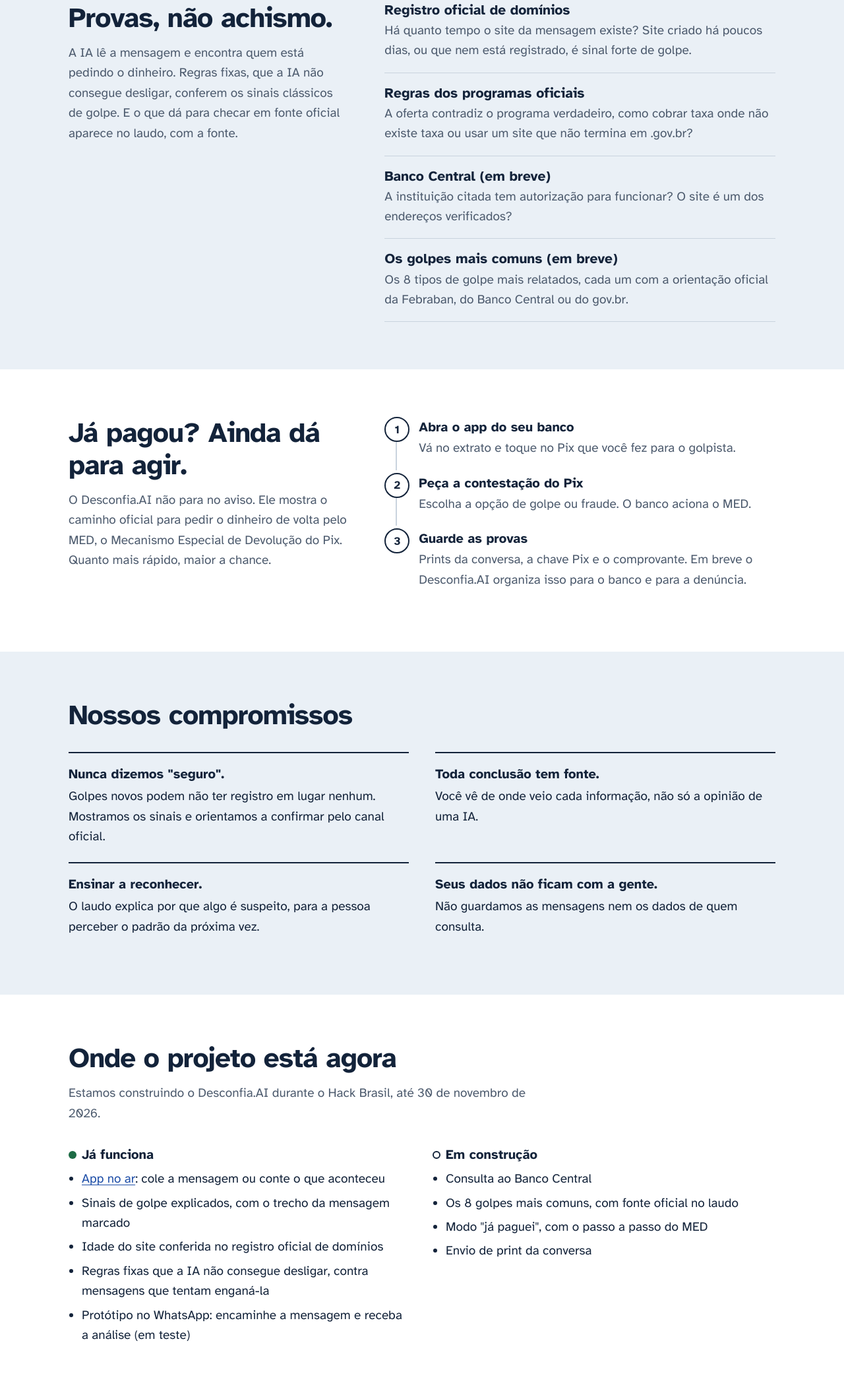
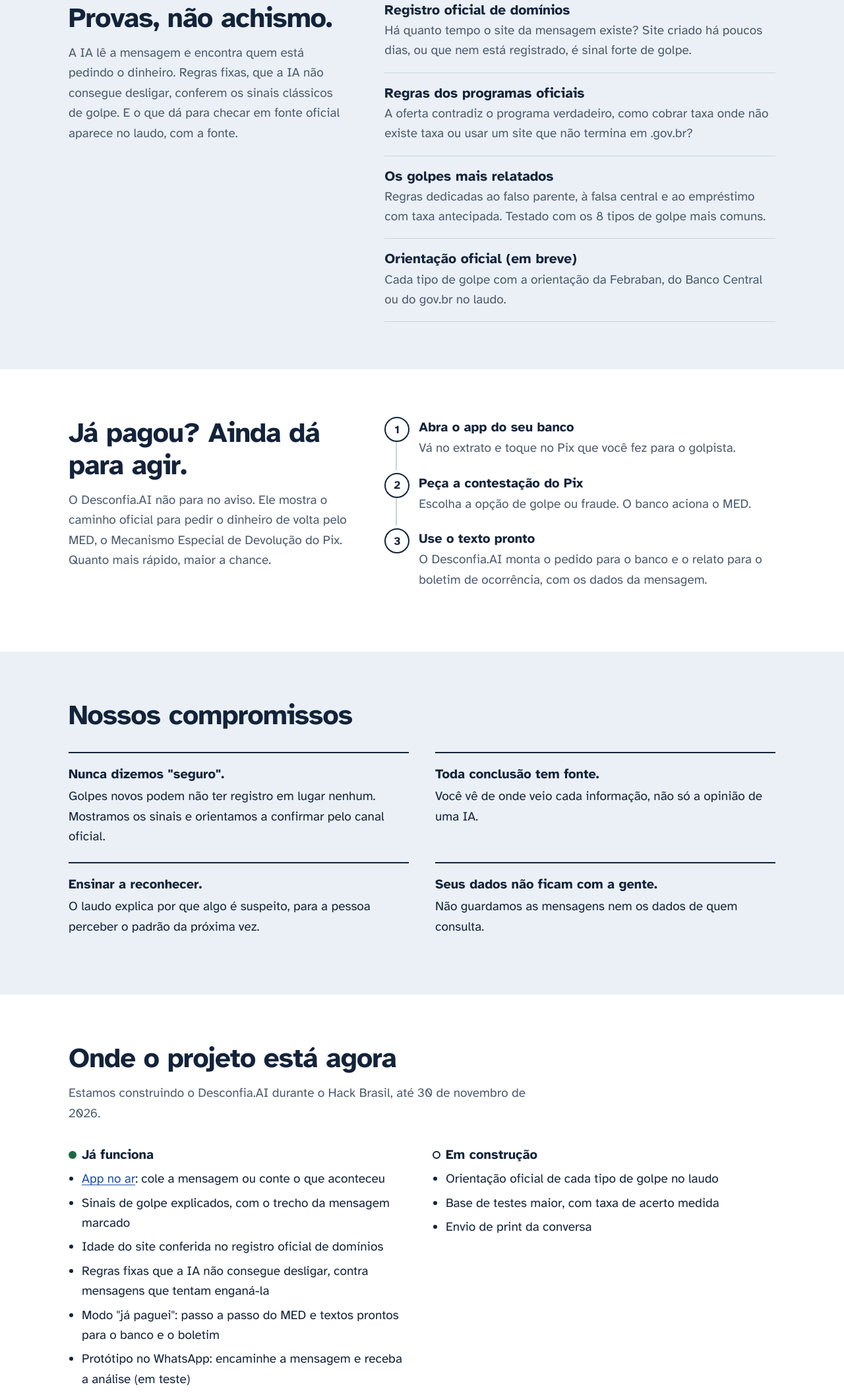
Before and after one commit to emanuelmoretticosta-netizen/desconfia-ai, a plain HTML site: page index.html in a window 1280 px wide. Shown: the part 1471-3586 px from the top of the page at 66% size. Drawn offline with Linux system fonts and the light colour scheme.

Commit message:
README e pagina: modo ja paguei pronto e resultado dos testes

```diff
--- a/index.html
+++ b/index.html
@@ -210,8 +210,8 @@
     <ul class="checks">
       <li><h3>Registro oficial de domínios</h3><p>Há quanto tempo o site da mensagem existe? Site criado há poucos dias, ou que nem está registrado, é sinal forte de golpe.</p></li>
       <li><h3>Regras dos programas oficiais</h3><p>A oferta contradiz o programa verdadeiro, como cobrar taxa onde não existe taxa ou usar um site que não termina em .gov.br?</p></li>
-      <li><h3>Banco Central (em breve)</h3><p>A instituição citada tem autorização para funcionar? O site é um dos endereços verificados?</p></li>
-      <li><h3>Os golpes mais comuns (em breve)</h3><p>Os 8 tipos de golpe mais relatados, cada um com a orientação oficial da Febraban, do Banco Central ou do gov.br.</p></li>
+      <li><h3>Os golpes mais relatados</h3><p>Regras dedicadas ao falso parente, à falsa central e ao empréstimo com taxa antecipada. Testado com os 8 tipos de golpe mais comuns.</p></li>
+      <li><h3>Orientação oficial (em breve)</h3><p>Cada tipo de golpe com a orientação da Febraban, do Banco Central ou do gov.br no laudo.</p></li>
     </ul>
   </section>
 
@@ -224,7 +224,7 @@
       <ol class="steps">
         <li><strong>Abra o app do seu banco</strong><span>Vá no extrato e toque no Pix que você fez para o golpista.</span></li>
         <li><strong>Peça a contestação do Pix</strong><span>Escolha a opção de golpe ou fraude. O banco aciona o MED.</span></li>
-        <li><strong>Guarde as provas</strong><span>Prints da conversa, a chave Pix e o comprovante. Em breve o Desconfia.AI organiza isso para o banco e para a denúncia.</span></li>
+        <li><strong>Use o texto pronto</strong><span>O Desconfia.AI monta o pedido para o banco e o relato para o boletim de ocorrência, com os dados da mensagem.</span></li>
       </ol>
     </section>
   </div>
@@ -251,15 +251,15 @@
             <li>Sinais de golpe explicados, com o trecho da mensagem marcado</li>
             <li>Idade do site conferida no registro oficial de domínios</li>
             <li>Regras fixas que a IA não consegue desligar, contra mensagens que tentam enganá-la</li>
+            <li>Modo "já paguei": passo a passo do MED e textos prontos para o banco e o boletim</li>
             <li>Protótipo no WhatsApp: encaminhe a mensagem e receba a análise (em teste)</li>
           </ul>
         </div>
         <div>
           <h3><span class="dot doing" aria-hidden="true"></span>Em construção</h3>
           <ul>
-            <li>Consulta ao Banco Central</li>
-            <li>Os 8 golpes mais comuns, com fonte oficial no laudo</li>
-            <li>Modo "já paguei", com o passo a passo do MED</li>
+            <li>Orientação oficial de cada tipo de golpe no laudo</li>
+            <li>Base de testes maior, com taxa de acerto medida</li>
             <li>Envio de print da conversa</li>
           </ul>
         </div>
```
Also changed, not shown: 1 other file.
